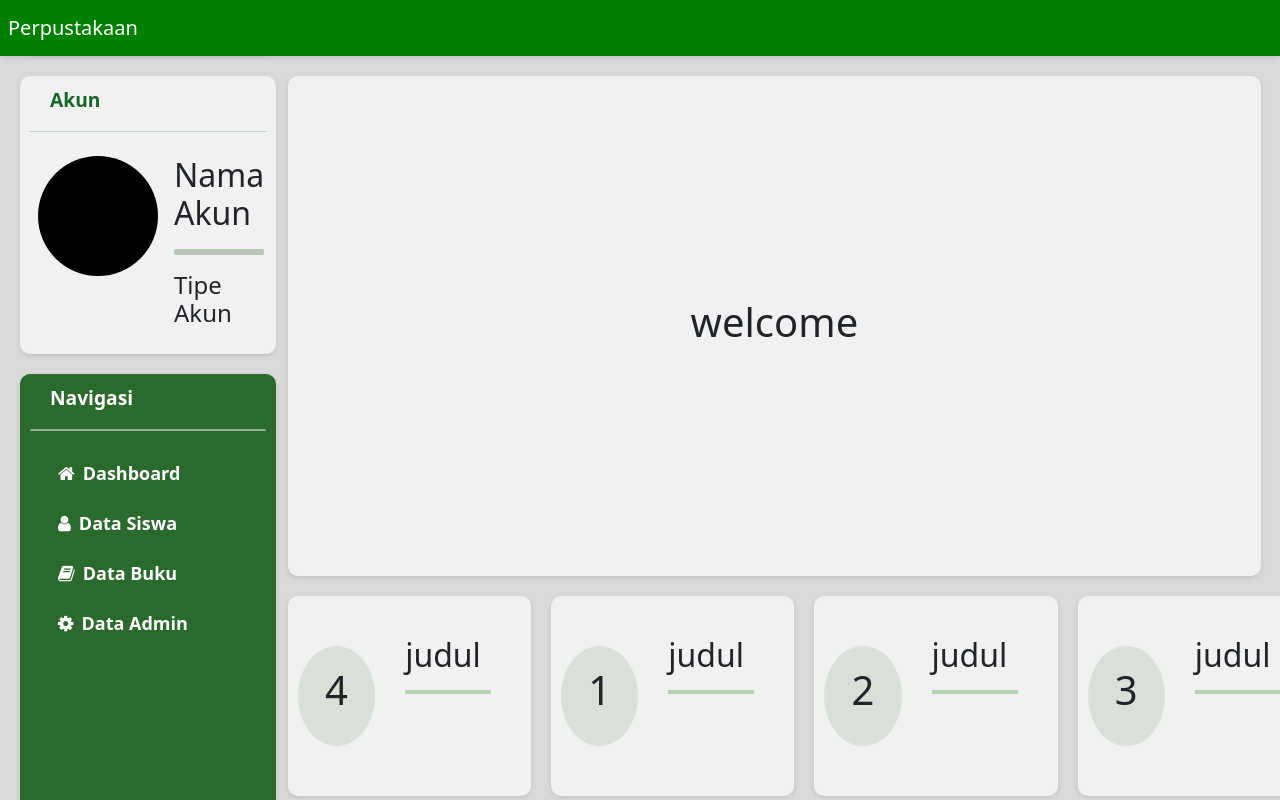
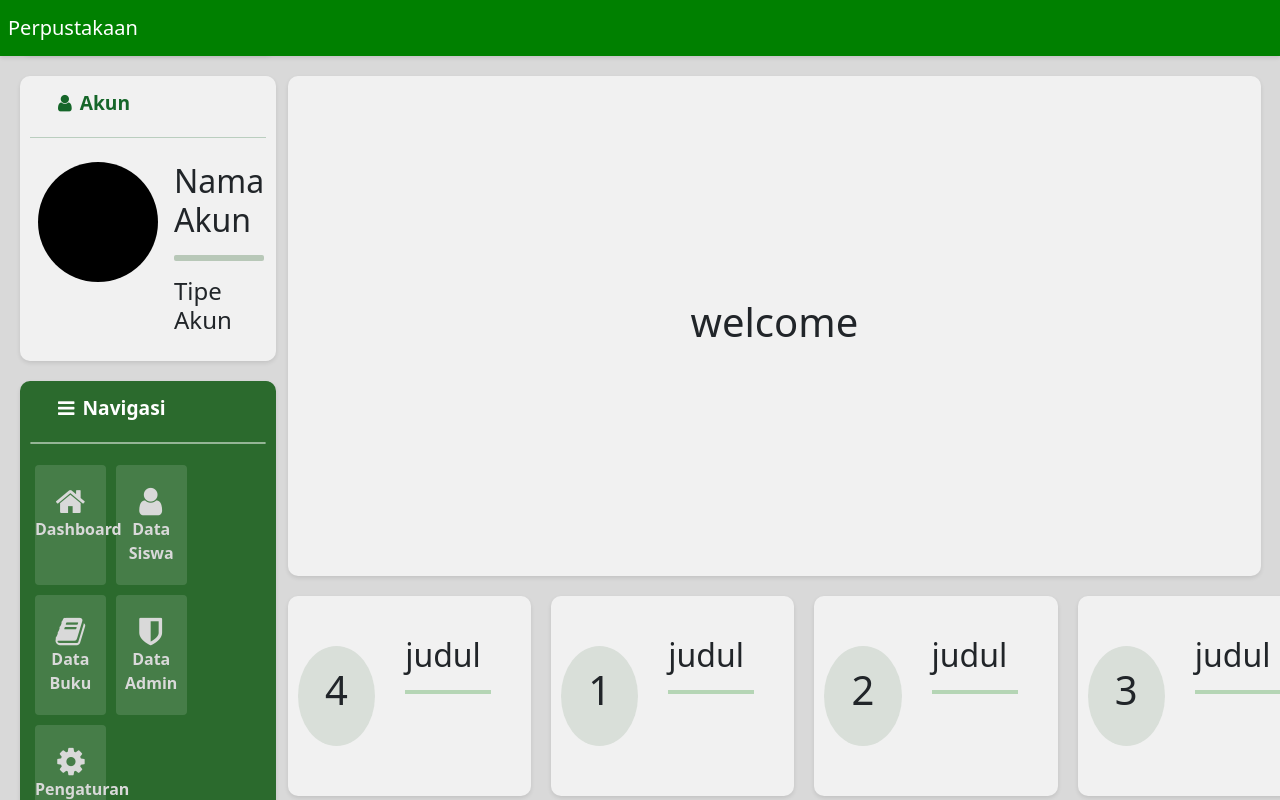
Before and after one commit to rizalalfadlil/perpustakaan, a React (Create React App) app: page / in a window 1280 px wide. Shown: the top 800 px of the page. Built offline with nearby package versions, Linux system fonts and the light colour scheme.

Commit message:
edit sidebar

```diff
--- a/src/components/sidebar/Navigation.js
+++ b/src/components/sidebar/Navigation.js
@@ -6,13 +6,14 @@ import 'font-awesome/css/font-awesome.min.css';
 export const Navigation = () =>{
     return(
         <div className='box box-dark navigation'>
-            <b className='box-title-dark'>Navigasi<hr/></b>
-            <ul type='none'>
-                <li><a href='/'><i className="fa fa-home m-2"/>Dashboard</a></li>
-                <li><a href='/siswa'><i className="fa fa-user m-2"/>Data Siswa</a></li>
-                <li><a href='/buku'><i className="fa fa-book m-2"/>Data Buku</a></li>
-                <li><a href='/admin'><i className="fa fa-cog m-2"/>Data Admin</a></li>
-            </ul>
+            <b className='box-title-dark'><i className='fa fa-bars m-2'/>Navigasi<hr/></b>
+            <div className='flex-wrap'>
+            <a href='/'><i className="fa fa-home m-2 xl"/><br/>Dashboard</a>
+            <a href='/siswa'><i className="fa fa-user m-2"/><br/>Data Siswa</a>
+            <a href='/buku'><i className="fa fa-book m-2"/><br/>Data Buku</a>
+            <a href='/admin'><i className="fa fa-shield m-2"/><br/>Data Admin</a>
+            <a href='/'><i className="fa fa-cog m-2"/><br/>Pengaturan</a>
+            </div>
         </div>
     )
 }
--- a/src/components/sidebar/accountinfo.js
+++ b/src/components/sidebar/accountinfo.js
@@ -1,10 +1,11 @@
 import 'bootstrap/dist/css/bootstrap.min.css'; // Import CSS Bootstrap
 import '../../css/style.css';
+import 'font-awesome/css/font-awesome.min.css';
 
 export const AccountInfo = () =>{
     return(
         <div className='box accountinfo'>
-            <b className='box-title'>Akun<hr/></b>
+            <b className='box-title'><i className='fa fa-user m-2'/>Akun<hr/></b>
             <div className='box-container'>
                 <div>
                     <div className='acImg m-2'/>
--- a/src/css/style.css
+++ b/src/css/style.css
@@ -88,26 +88,22 @@ html{
 .navigation{
     height: 500px;
 }
-.navigation li{
-    padding-left: 20px;
+.navigation .flex-wrap a{
+    text-align: center;
+    background-color: rgba(255, 255, 255, 0.13);
+    width: 30%;
+    padding: 20px 0px;
+    margin: 5px;
+    color: #D9D9D9;
+    text-decoration: none;
+    border-radius: 4px;
     font-weight: bold;
-    font-size: large;
-    height: 50px;
-    padding-top: 10px;
-    border-radius: 5px;
 }
-.navigation ul{
-    padding-left: 0px;
+.navigation .flex-wrap a:hover{
+    background-color: #ffffff15;
 }
-.navigation ul a{
-    text-decoration: none;
-    color: inherit;
-}
-.navigation li:hover{
-    background-color: #518d65;
-}
-.navigation ul hr{
-    border: solid 1px #518d65;
+.navigation .flex-wrap a i{
+    scale: 2;
 }
 /*main page */
 .main{
@@ -136,6 +132,10 @@ html{
 .box-container{
     display: flex;
 
+}
+.flex-wrap{
+    display: flex;
+    flex-wrap: wrap;
 }
 .number-bg{
     background-color: rgb(217, 223, 217);
```
Also changed, not shown: 1 other file (tests, documents, lock files or other folders).
